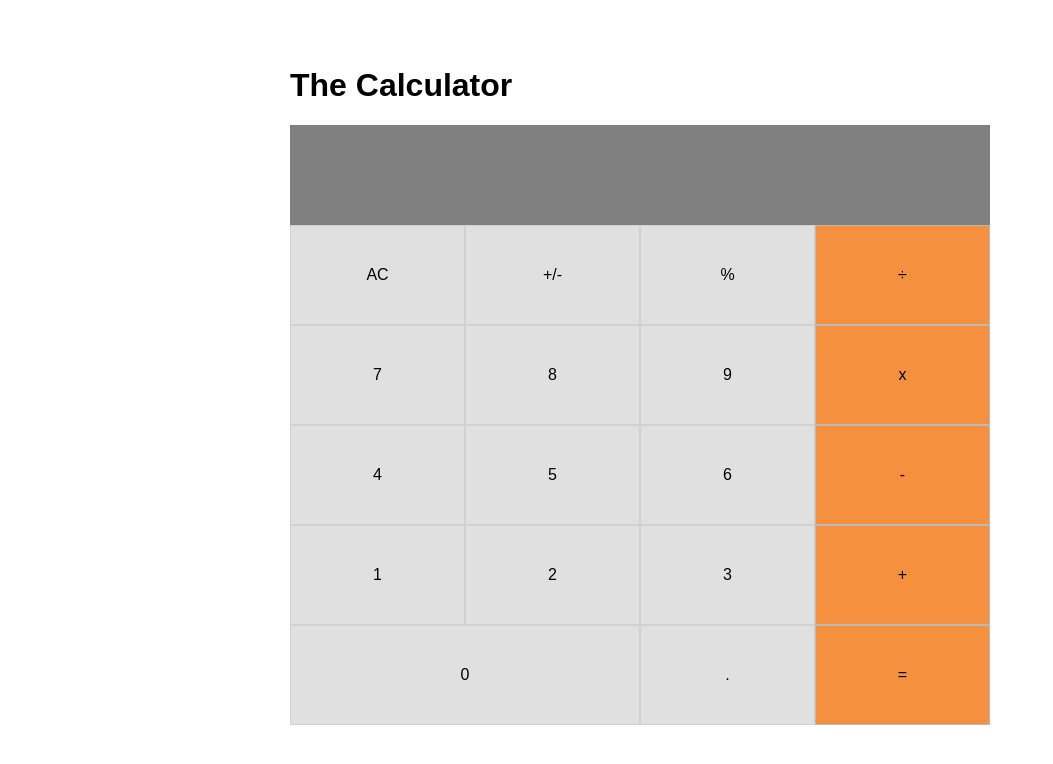
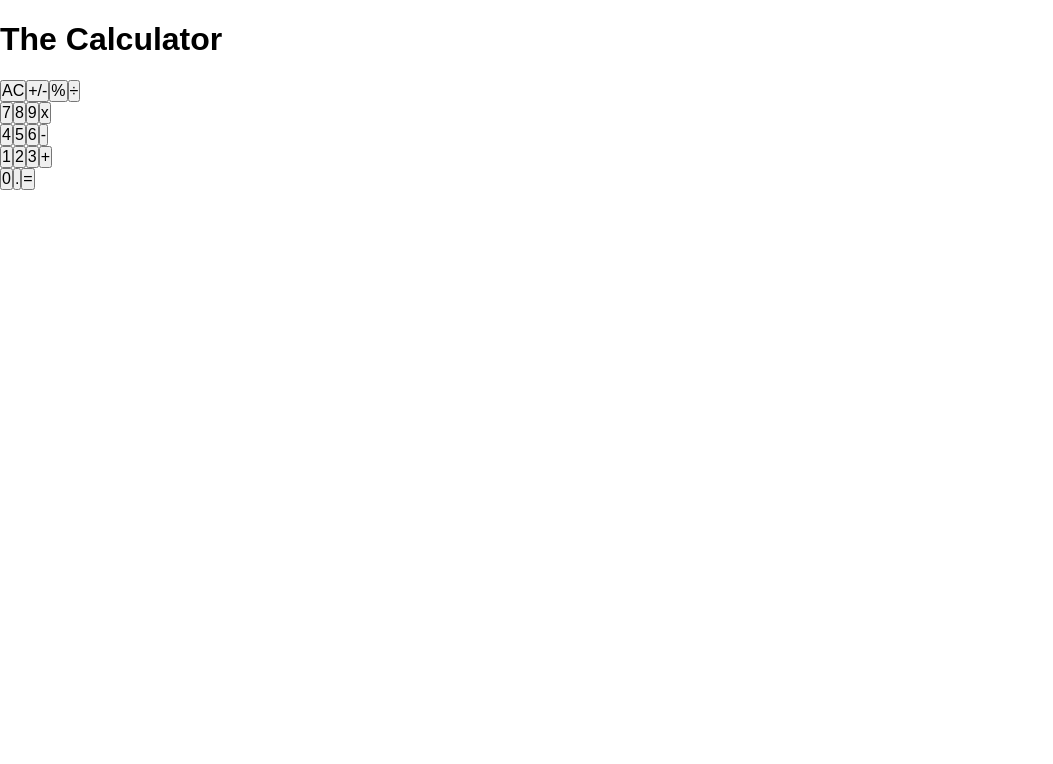
Before and after one commit to mikenath223/React-Calculator, a React (Create React App) app: page / in a window 1280 px wide. Shown: the top 764 px of the page, without its empty margins (0-1053 px from the left). Built offline with nearby package versions, Linux system fonts and the light colour scheme.

Commit message:
[Update] Remove defect code line on Display comp

```diff
--- a/src/components/App.js
+++ b/src/components/App.js
@@ -1,5 +1,4 @@
 import React from 'react';
-import '../style.css';
 import '../Normalize.css';
 import ButtonPanel from './ButtonPanel';
 import Display from './Display';
--- a/src/components/Button.js
+++ b/src/components/Button.js
@@ -2,26 +2,15 @@ import React from 'react';
 import PropTypes from 'prop-types';
 
 const Button = props => {
-  const {
-    classname, name, color, wide, click,
-  } = props;
-  const col = color || '#F5913E';
-  const dim = wide === true ? '50%' : '25%';
-  const styles = {
-    backgroundColor: col,
-    width: dim,
-  };
+  const { classname, name } = props;
   return (
-    <button type="submit" className={`button ${classname}`} onClick={click} style={styles}>{name}</button>
+    <button type="submit" name={name} className={`button ${classname}`}>{name}</button>
   );
 };
 
 Button.propTypes = {
   classname: PropTypes.string.isRequired,
   name: PropTypes.string.isRequired,
-  color: PropTypes.string.isRequired,
-  wide: PropTypes.bool.isRequired,
-  click: PropTypes.func.isRequired,
 };
 
 export default Button;
```
